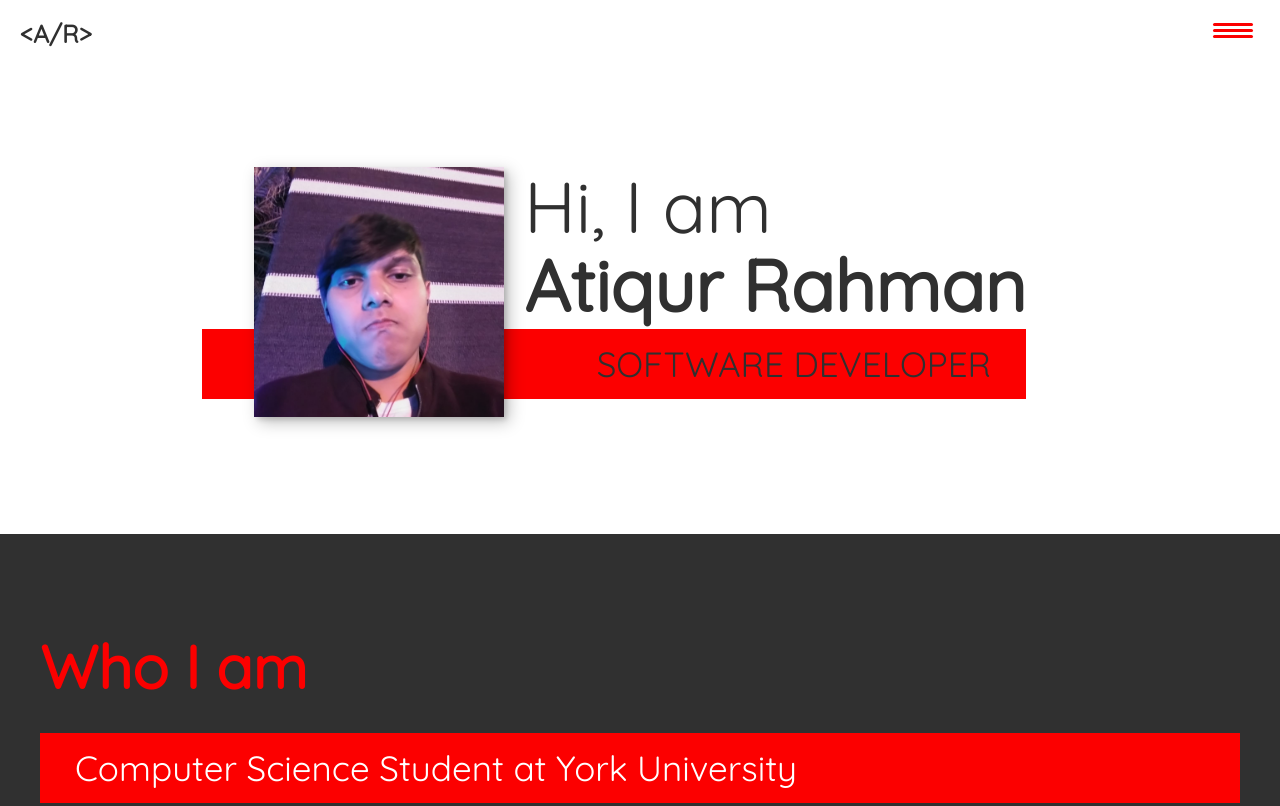
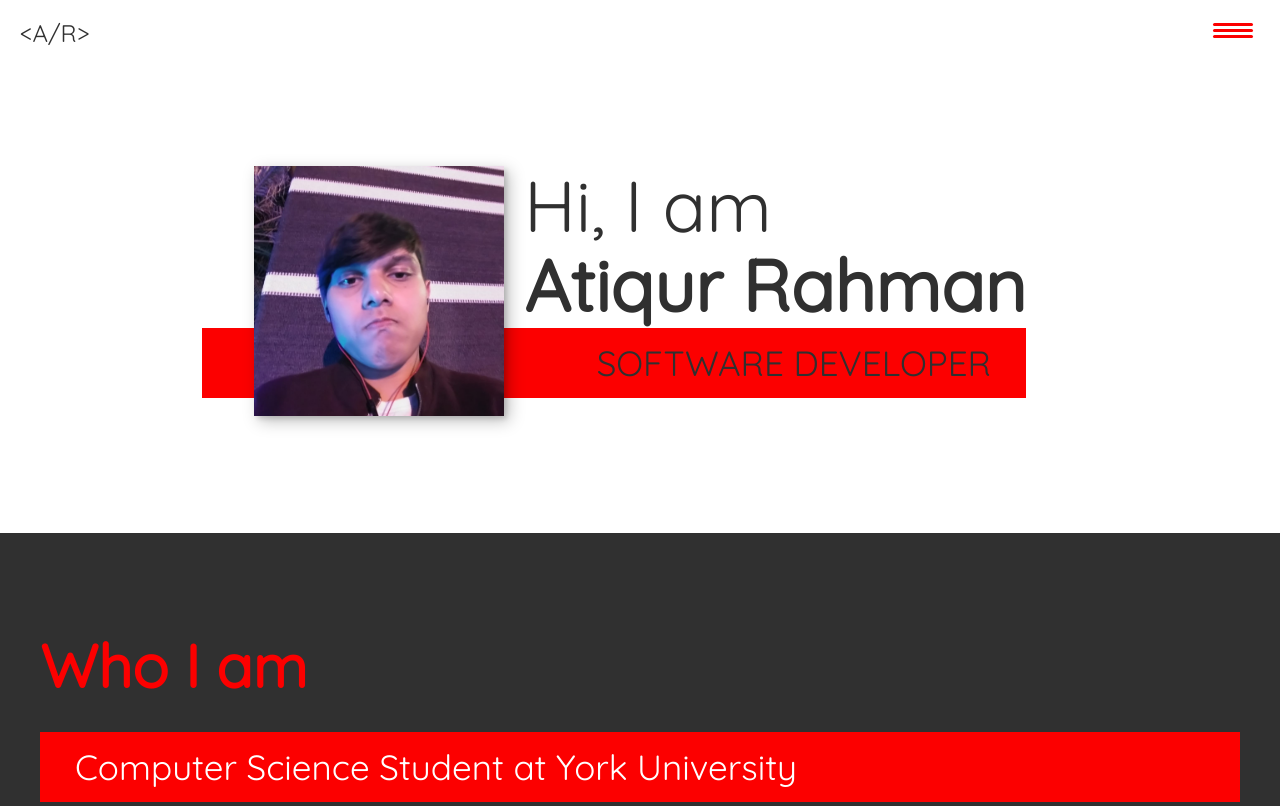
Before and after one commit to atiq-01/Portfolio, a plain HTML site: page index.html in a window 1280 px wide. Shown: the top 806 px of the page. Drawn offline with nearby package versions, Linux system fonts and the light colour scheme; a script that the page names is missing.

Commit message:
Update styles.css

```diff
--- a/assets/css/styles.css
+++ b/assets/css/styles.css
@@ -394,3 +394,10 @@ header {
     margin-left: auto;
     margin-right: auto;
 }
+
+.logo h3{
+    font-family: inherit;
+    font-size: 1.5rem;
+    font-weight: var(--fw-reg);
+
+}
```
